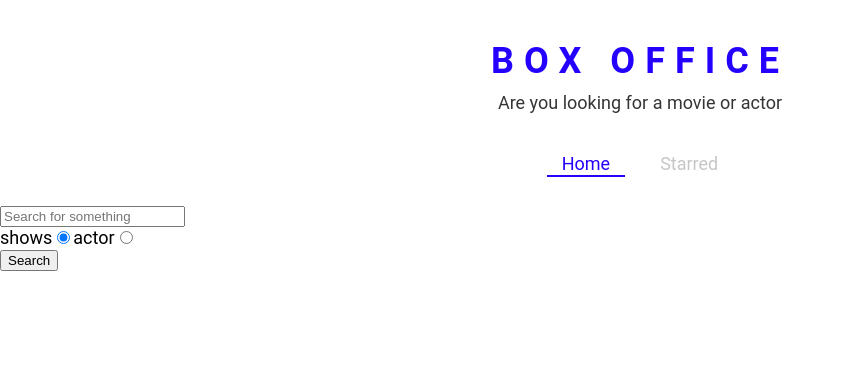
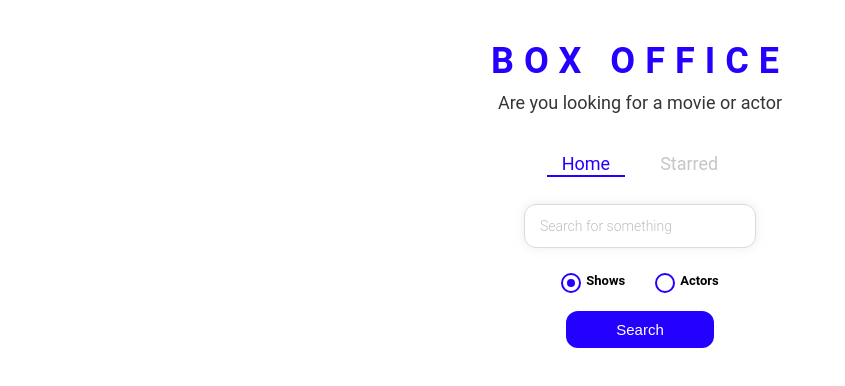
Before and after one commit to Roshni-Raut/Box-Office-App, a React (Create React App) app: page / in a window 1280 px wide. Shown: the top 386 px of the page, without its empty margins (0-845 px from the left). Built offline with nearby package versions, Linux system fonts and the light colour scheme.

Commit message:
styled the entire app

```diff
--- /dev/null
+++ b/src/components/CustomRadio.js
@@ -0,0 +1,59 @@
+import React from 'react'
+import styled from 'styled-components'
+
+export const RadioWrapper=styled.label`
+    display:black;
+    position: relative;
+    padding-left: 25px;
+    cursor: pointer;
+    font-size:13px;
+    user-select: none;
+    font-weight:700;
+    line-height:1.65;
+    input{
+        position:absolute;
+        opacity:0;
+        cursor:pointer;
+    }
+    span{
+        position:absolute;
+        top:0;
+        left:0;
+        height:16px;
+        width:16px;
+        background-color:#fff;
+        border: 2px solid ${({theme})=>theme.mainColors.blue};
+        border-radius:50%;
+    }
+    input:checked ~ span{
+        background-color:#fff;
+        border: 2px solid ${({theme})=>theme.mainColors.blue};
+    }
+    span:after{
+        content:'';
+        position: absolute;
+        display:none;
+    }
+    input:checked ~ span:after{
+        display:block;
+    }
+    span:after{
+        top: 4px;
+        left: 4px;
+        width: 8px;
+        height: 8px;
+        border-radius: 50%;
+        background: ${({theme})=>theme.mainColors.blue};
+    }
+`;
+const CustomRadio = ({label,...restProps}) => {
+    return (
+            <RadioWrapper htmlFor={restProps.id}>
+                    {label}
+                    <input {...restProps}  type="radio" />
+                    <span/>
+            </RadioWrapper>
+    )
+}
+
+export default CustomRadio
--- a/src/pages/Home.js
+++ b/src/pages/Home.js
@@ -1,9 +1,11 @@
 import React,{useState} from 'react'
 import ActorGrid from '../components/actor/ActorGrid';
+import CustomRadio from '../components/CustomRadio';
 import MainPageLayout from '../components/MainPageLayout'
 import ShowGrid from '../components/show/ShowGrid';
 import {apiGet} from '../misc/config'
 import { useLastQuery } from '../misc/custom-hooks';
+import { RadioInputsWrapper, SearchButtonWrapper, SearchInput } from './Home.styled';
 
 const Home = () => {
     const [input,setInput]= useLastQuery('');
@@ -39,22 +41,30 @@
     return (
         <div>
             <MainPageLayout>
-                <input type="text"
+                <SearchInput type="text"
                 placeholder="Search for something"
                 value={input} onChange={onInputChange} onKeyDown={onKeyDown}/>
-                <div>
-                    <label htmlFor="show-search">
-                        shows<input id="show-search"
-                        checked={isShowsSearch}
-                        type="radio" value="shows" onChange={onRadioChange}/>
-                    </label>
-                    <label htmlFor="actor-search">
-                        actor<input id="actor-search"
+                <RadioInputsWrapper>
+                    <div>
+                        <CustomRadio
+                            label="Shows"
+                            id="show-search"
+                            value="shows"
+                            checked={isShowsSearch}
+                            onChange={onRadioChange}/>
+                    </div>
+                    <div>
+                        <CustomRadio
+                        label="Actors"
+                        id="actor-search"
+                        value="people"
                         checked={!isShowsSearch}
-                        type="radio" value="people" onChange={onRadioChange}/>
-                    </label>
-                </div>
+                        onChange={onRadioChange}/>
+                    </div>
+                </RadioInputsWrapper>
+                <SearchButtonWrapper>
                 <button type="button" onClick={onSearch}>Search</button>
+                </SearchButtonWrapper>
                 {renderResults()}
             </MainPageLayout>
         </div>
--- /dev/null
+++ b/src/pages/Home.styled.js
@@ -0,0 +1,46 @@
+import styled from 'styled-components'
+
+export const SearchInput=styled.input`
+    display:flex;
+    font-family:'Roboto',sans-serif;
+    width:200px;
+    margin:auto;
+    outline:none;
+    padding:13px 15px;
+    border:1px solid #dbdbdb;
+    box-shadow: 0px 0px 10px rgba(219,219,219,0.5);
+    font-size:14px;
+    border-radius:12px;
+    color:#8d8d8d8d;
+
+    &::placeholder{
+        font-weight:300;
+        color:#8d8d8d8d;
+    }
+`;
+export const RadioInputsWrapper=styled.div`
+    display:flex;
+    justify-content:center;
+    margin:20px 0;
+    div{
+        margin:0 15px;
+    }
+`;
+
+export const SearchButtonWrapper=styled.div`
+    text-align:center;
+    margin-bottom:35px;
+    button{
+        color:#fff;
+        background-color:${({theme})=>theme.mainColors.blue};
+        margin:auto;
+        padding:10px 50px;
+        font-size:15px;
+        border:none;
+        outline:none;
+        border-radius:12px;
+        &:hover{
+            cursor:pointer;
+        }
+    }
+`
```
